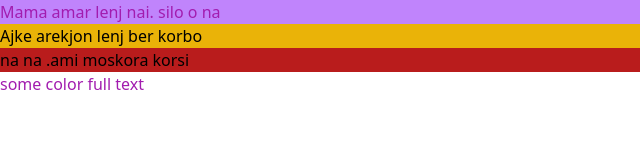
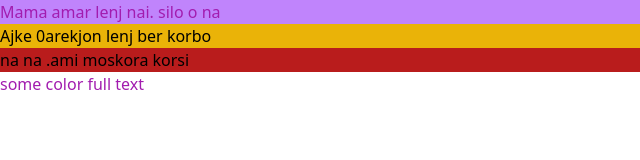
Before and after one commit to anikmondol/Into-To-Tailwind-css-m-12-, a plain HTML site: page index.html in a window 1280 px wide. Shown: the full height of the page, 0-640 px from the left. Drawn offline with nearby package versions, Linux system fonts and the light colour scheme.

Commit message:
this 1st video m(m-12). into to tailwind.css

```diff
--- a/index.html
+++ b/index.html
@@ -8,7 +8,7 @@
 </head>
 <body>
     <h1 class="bg-purple-400 text-fuchsia-700">Mama amar lenj nai. silo o na</h1>
-    <h3 class="bg-yellow-500">Ajke arekjon lenj ber korbo</h3>
+    <h3 class="bg-yellow-500">Ajke 0arekjon lenj ber korbo</h3>
     <p class="bg-red-700">na na .ami moskora korsi</p>
     <p class="text-fuchsia-700">some color full text</p>
 </body>
```
